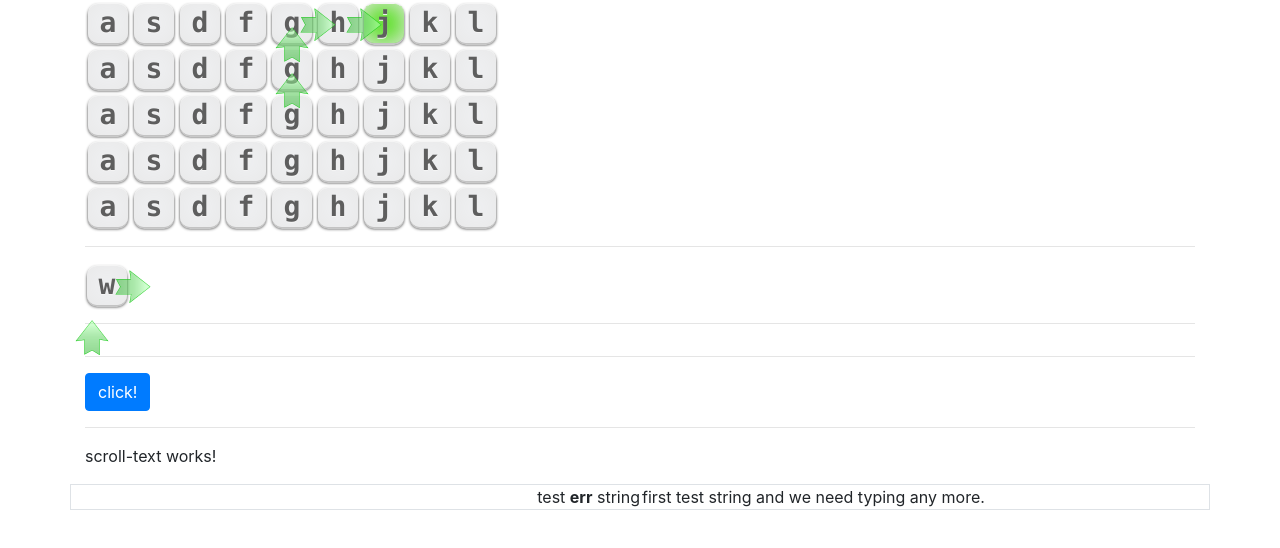
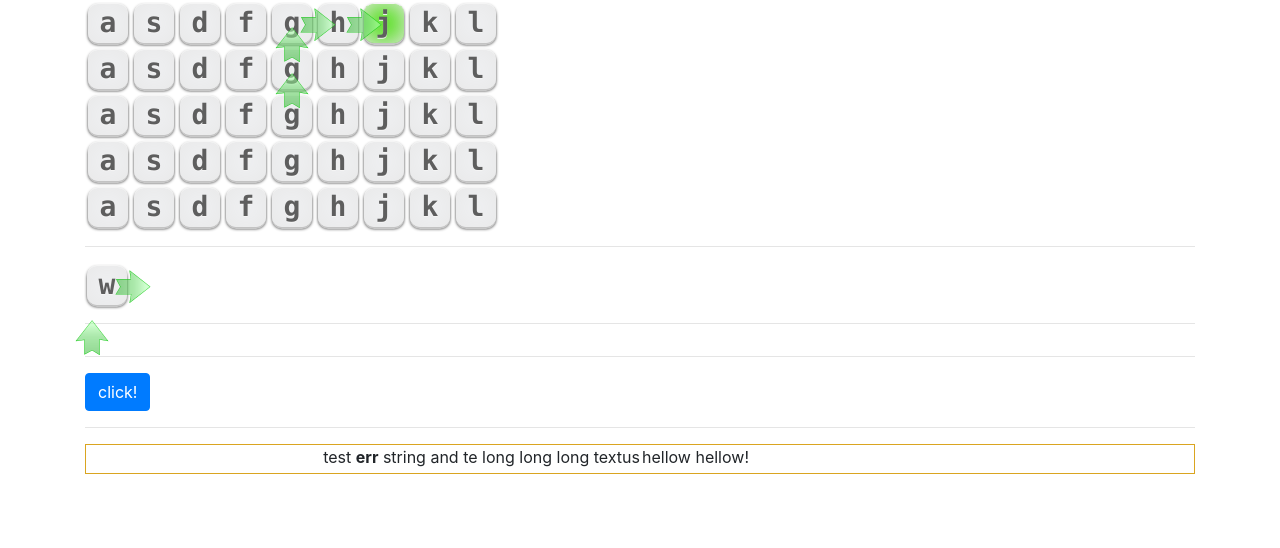
Before and after one commit to star-over/timrl, an Angular app: page / in a window 1280 px wide. Shown: the top 548 px of the page. Built offline with nearby package versions, Linux system fonts and the light colour scheme.

Commit message:
scroll-text left side disapier

```diff
--- a/src/app/scroll-text/scroll-text.component.css
+++ b/src/app/scroll-text/scroll-text.component.css
@@ -1,21 +1,3 @@
-.west {
-  width: 50%;
-  text-align: right;
-  white-space: nowrap;
-  direction: rtl;
-}
-
-.east{
-  width: 50%;
-  border-left :2px solid transparent;
-  white-space: nowrap;
-
-}
-
-div.border{
-  border :2px solid black;
-}
-
 @-webkit-keyframes blink {
   50% { border-color: black; }
 }
@@ -28,6 +10,48 @@ div.border{
    -webkit-animation: blink .5s step-end infinite alternate;
 }
 
+
+.border-box{
+  border: 1px solid goldenrod;
+  overflow: hidden;
+  white-space: nowrap;
+  display: flex;
+  width: 100%;
+  height: 30px
+
+}
+.left{
+  width: 50%;
+
+  /* background-color: chartreuse; */
+  overflow: hidden;
+  white-space: nowrap;
+  /* display: flex; */
+  }
+.right {
+  border-left :2px solid transparent;
+  width: 50%;
+  height: 100%;
+  /* background-color: crimson; */
+  overflow: hidden;
+  white-space: nowrap;
+  display: flex;
+}
+.outer-div {
+  /* width: 100%; */
+  height: 100%;
+  /* border: 1px solid red; */
+  position: relative;
+  overflow: hidden;
+}
+
+.inner-div {
+  height: 100%;
+  position: absolute;
+  right: 0;
+  white-space: nowrap;
+}
+
 strong {
   color: red;
 }
--- a/src/app/scroll-text/scroll-text.component.html
+++ b/src/app/scroll-text/scroll-text.component.html
@@ -1,17 +1,15 @@
-<p>
-  scroll-text works!
-</p>
-
 <div
   class="focus-panel"
   tabindex="0"
   (keypress)='doKeypress($event)'
   (focus)='doFocus($event)'
   (blur)='doLostFocus($event)' >
-  <div class='row border'>
-      <span class='west' [innerHTML]='outString'></span>
-
-      <span class='east' [ngClass]="{'blink': blink}">{{inputString}}</span>
-  </div>
-
+  <div class='border-box'>
+      <div class="left">
+        <div class="outer-div">
+          <span class="inner-div" [innerHTML]='outString'></span>
+        </div>
+      </div>
+      <span class="right" [ngClass]="{'blink': blink}">{{inputString}}</span>
+    </div>
 </div>
--- a/src/app/scroll-text/scroll-text.component.ts
+++ b/src/app/scroll-text/scroll-text.component.ts
@@ -6,8 +6,8 @@ import { Component, OnInit } from '@angular/core';
   styleUrls: ['./scroll-text.component.css']
 })
 export class ScrollTextComponent implements OnInit {
-  inputString = 'first test string and we need typing any more.';
-  outString = 'test <strong>err</strong> string';
+  inputString = 'hellow hellow!';
+  outString = 'test <strong>err</strong> string and te long long long textus';
   blink = false;
   wasError = false;
 
```
